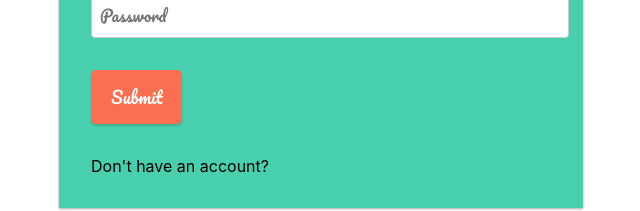
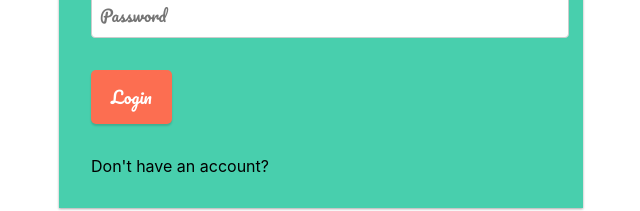
Before and after one commit to buildsprint-watermyplants/Front-end, a React (Create React App) app in the folder watermyplants/: page /login in a window 1280 px wide. Shown: the part 259-470 px from the top of the page, without its empty margins (306-946 px from the left). Built offline with nearby package versions, Linux system fonts and the light colour scheme.

Commit message:
made the login button say login

```diff
--- a/watermyplants/src/components/Login/Login.js
+++ b/watermyplants/src/components/Login/Login.js
@@ -36,7 +36,7 @@
             placeholder="Password"
           />
           {props.errors.name && <div id="feedback">{props.errors.name}</div>}
-          <button type="submit">Submit</button>
+          <button type="submit">Login</button>
         </Form>
       )}
     />
```
